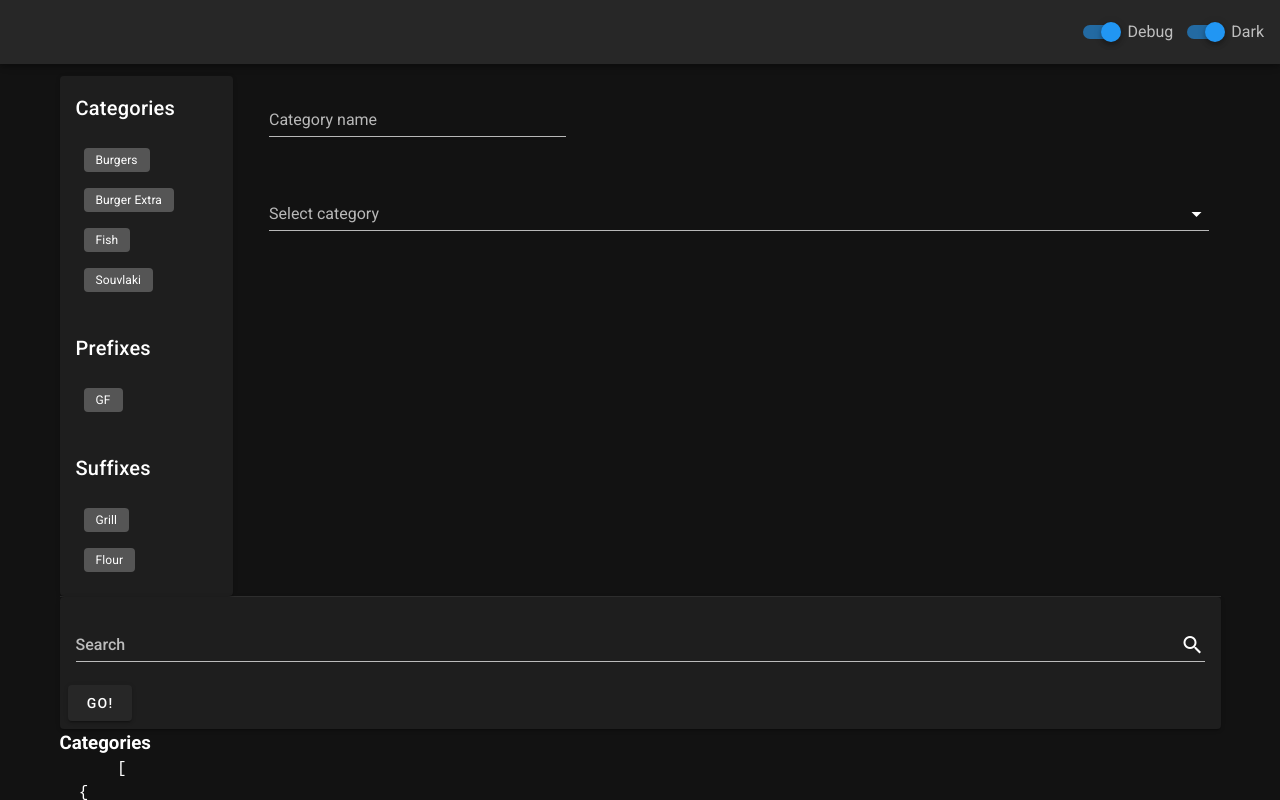
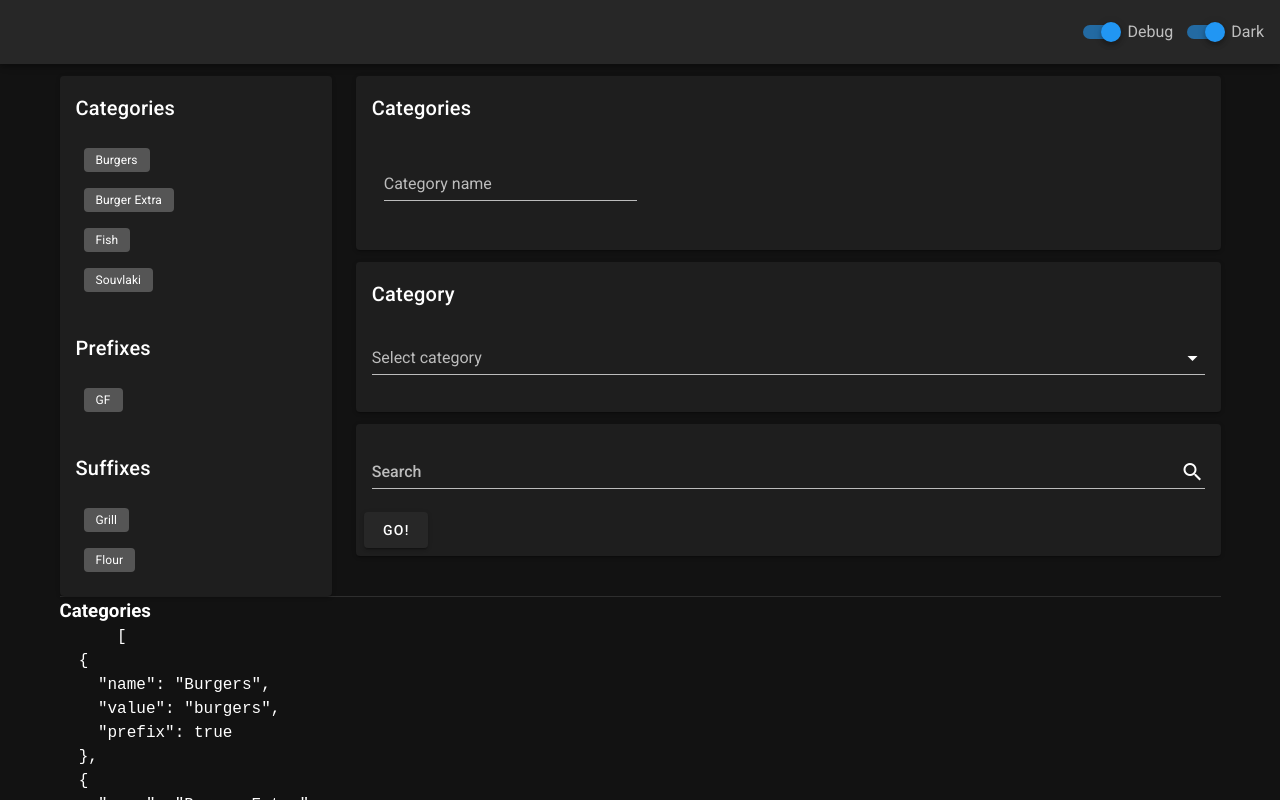
Before and after one commit to preginald/kpos, a Vue app: page /#/ in a window 1280 px wide. Shown: the top 800 px of the page. Built offline with nearby package versions, Linux system fonts and the light colour scheme.

Commit message:
add cards and other styling

```diff
--- a/src/components/Sidebar.vue
+++ b/src/components/Sidebar.vue
@@ -1,5 +1,5 @@
 <template>
-  <v-col cols="12" sm="2">
+  <v-col cols="12" sm="3">
     <v-card>
       <v-card-title>Categories</v-card-title>
       <v-card-text>
--- a/src/router/index.js
+++ b/src/router/index.js
@@ -19,6 +19,7 @@ const routes = [
 ];
 
 const router = new VueRouter({
+  mode: 'history',
   routes,
 });
 
--- a/src/views/Home.vue
+++ b/src/views/Home.vue
@@ -2,9 +2,10 @@
   <v-container>
     <v-row>
       <Sidebar />
-      <v-col cols="12" sm="10">
-        <v-container>
-          <v-row>
+      <v-col cols="12" sm="9">
+        <v-card>
+          <v-card-title> Categories </v-card-title>
+          <v-card-text>
             <v-col sm="4">
               <v-text-field
                 label="Category name"
@@ -20,11 +21,11 @@
             <v-col v-if="category.name">
               <v-btn @click="addCategory">Add Category</v-btn>
             </v-col>
-          </v-row>
-        </v-container>
-        <v-container>
-          <v-row>
-            <v-col>
+          </v-card-text>
+        </v-card>
+        <v-card class="mt-3">
+          <v-card-title>Category</v-card-title>
+          <v-card-text>
             <v-select
               :items="categories"
               v-model="activeProductCategory"
@@ -34,9 +35,9 @@
               @change="getCategoryElements"
               return-object
             ></v-select>
-            </v-col>
-          </v-row>
-          <v-row v-if="activeProductCategory.prefix">
+          </v-card-text>
+          <v-card-text v-if="activeProductCategory.prefix">
+            <v-row>
               <v-col>
                 <v-text-field
                   label="Prefix name"
@@ -60,7 +61,10 @@
                 <v-btn @click="addPrefix">Add Prefix</v-btn>
               </v-col>
             </v-row>
-          <v-row v-if="activeProductCategory.suffix">
+          </v-card-text>
+          <v-card v-if="activeProductCategory.suffix">
+            <v-card-text>
+              <v-row>
                 <v-col>
                   <v-text-field
                     label="Suffix name"
@@ -84,10 +88,13 @@
                   <v-btn @click="addSuffix">Add Suffix</v-btn>
                 </v-col>
               </v-row>
-        </v-container>
+            </v-card-text>
+          </v-card>
+        </v-card>
 
-        <v-container v-if="activeProductCategory.name">
-          <v-row>
+        <v-card class="mt-3" v-if="activeProductCategory.name">
+          <v-card-title> Products </v-card-title>
+          <v-card-text>
             <v-col
               v-for="prefix in prefixesByCategory"
               :key="prefix.name"
@@ -100,8 +107,8 @@
                 :value="prefix.name"
               ></v-checkbox>
             </v-col>
-          </v-row>
-          <v-row>
+          </v-card-text>
+          <v-card-text>
             <v-col
               v-for="suffix in suffixesByCategory"
               :key="suffix.name"
@@ -114,7 +121,9 @@
                 :value="suffix.name"
               ></v-checkbox>
             </v-col>
-          </v-row>
+          </v-card-text>
+          <v-card>
+            <v-card-text>
               <v-row v-for="(value, i) in productsToInput" :key="i">
                 <v-col>
                   <v-combobox
@@ -139,7 +148,9 @@
                   ></v-text-field>
                 </v-col>
                 <v-col
-              v-if="!activeProductCategory.add || !activeProductCategory.minus"
+                  v-if="
+                    !activeProductCategory.add || !activeProductCategory.minus
+                  "
                 >
                   <v-text-field
                     number
@@ -155,16 +166,16 @@
                   >
                 </v-col>
               </v-row>
-          <v-row>
-            <v-col>
+            </v-card-text>
+            <v-card-actions>
               <v-btn @click="addProduct">Add Products</v-btn>
-            </v-col>
-          </v-row>
-        </v-container>
+            </v-card-actions>
+          </v-card>
+        </v-card>
+        <DataTable class="mt-3" />
       </v-col>
     </v-row>
     <v-divider></v-divider>
-    <DataTable />
     <Debug v-if="debug" />
   </v-container>
 </template>
--- a/src/views/Products.vue
+++ b/src/views/Products.vue
@@ -1,5 +1,31 @@
 <template>
-  <div class="about">
-    <h1>This is an about page</h1>
-  </div>
+  <v-container>
+    <v-row>
+      <Sidebar />
+      <v-col cols="12" sm="9">
+        <DataTable />
+      </v-col>
+    </v-row>
+  </v-container>
 </template>
+
+<script>
+// import { mapState } from "vuex";
+import Sidebar from "@/components/Sidebar.vue";
+import DataTable from "@/components/DataTable.vue";
+
+export default {
+  name: "Products",
+  components: {
+    Sidebar,
+    DataTable,
+  },
+  // computed: mapState([
+  //   "debug",
+  //   "categories",
+  //   "productDatabase",
+  //   "prefixes",
+  //   "suffixes",
+  // ]),
+};
+</script>
```
Lines whose indentation alone changed are shown as unchanged.
